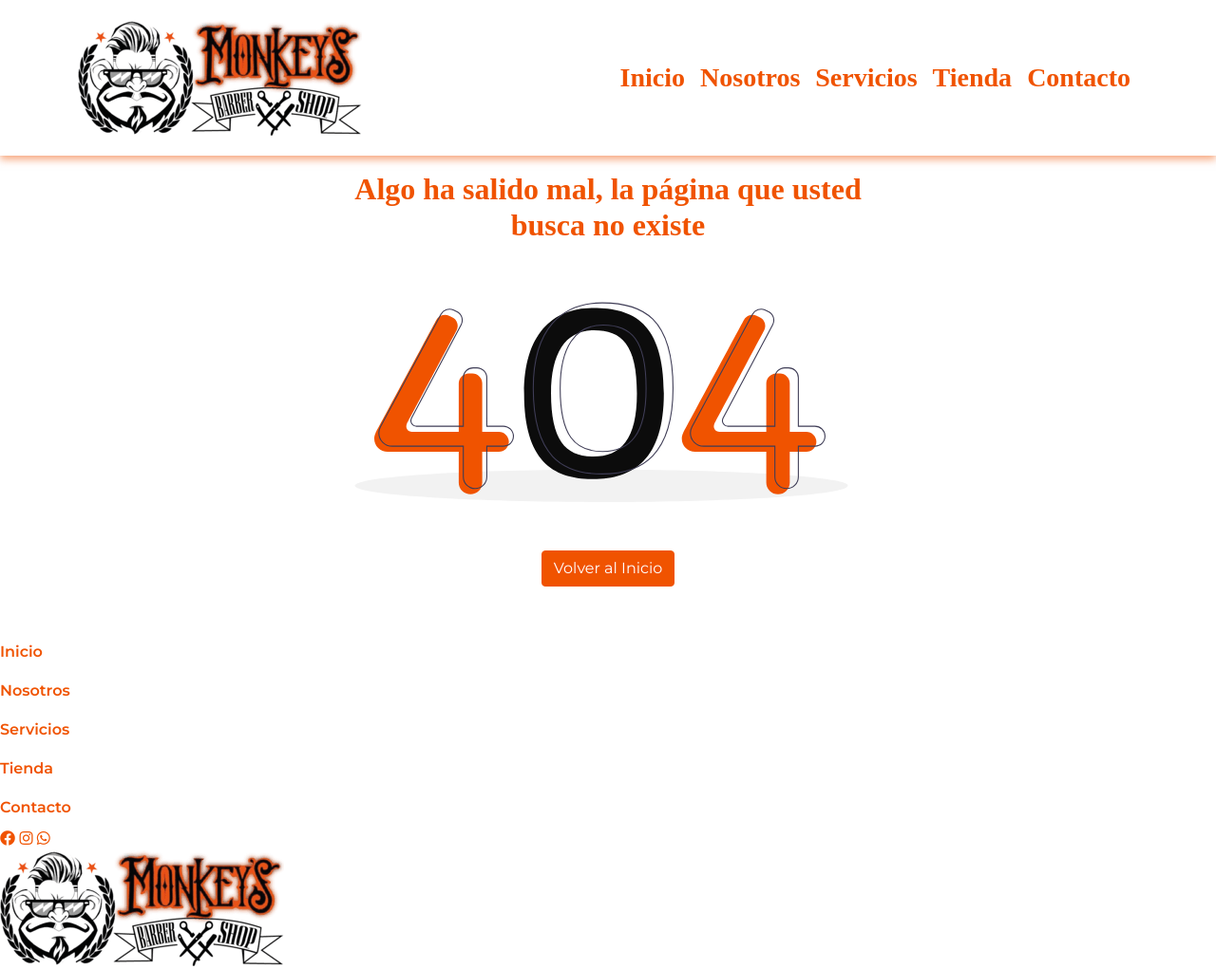
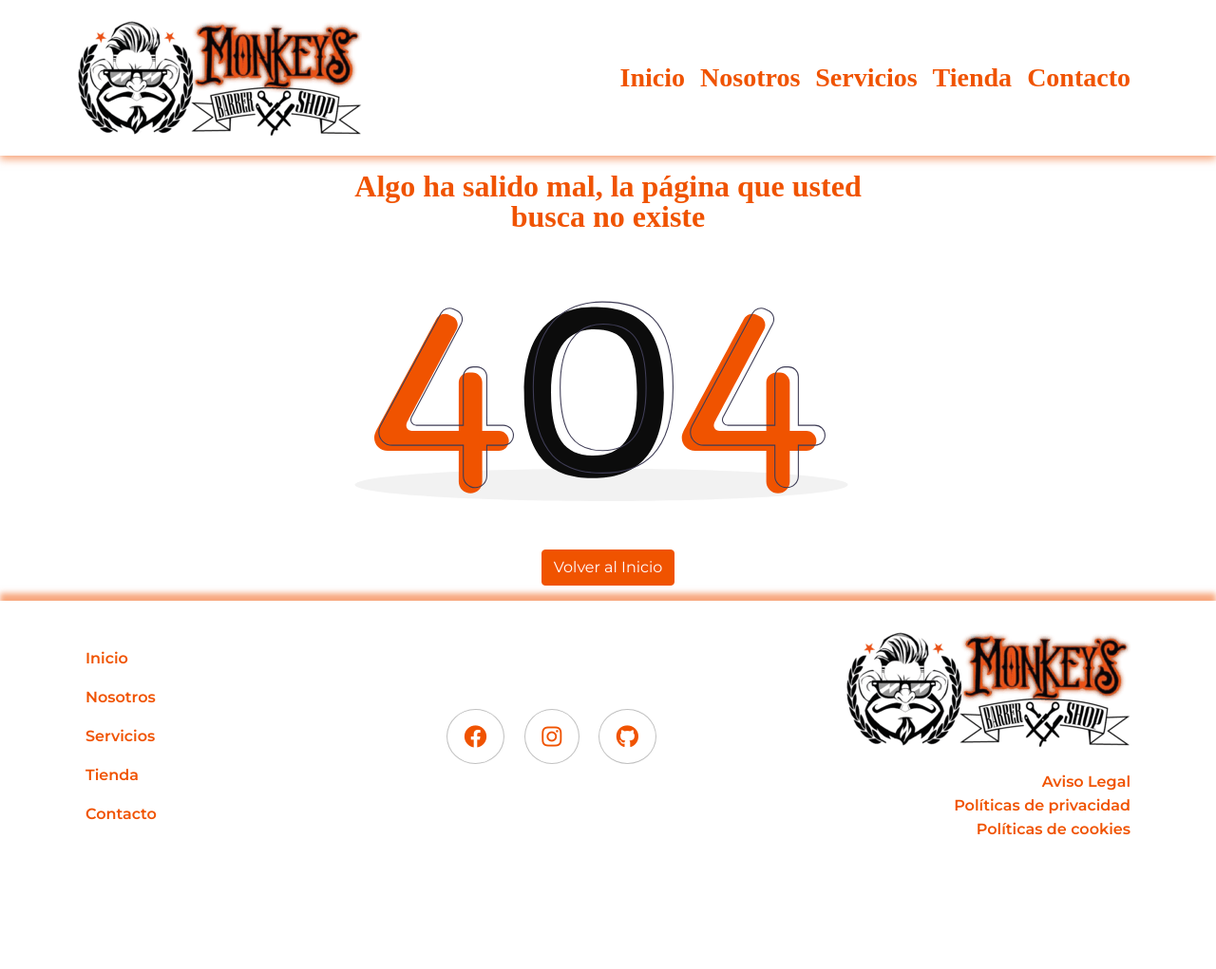
Before and after one commit to sebamar88/proyecto-coderhouse, a plain HTML site: page 404.html in a window 1280 px wide. Shown: the top 1021 px of the page at 95% size. After the commit the page ends 918 px from the top, so only its background shows below. Drawn offline with nearby package versions, Linux system fonts and the light colour scheme.

Commit message:
minimal aesthetic changes

```diff
--- a/404.html
+++ b/404.html
@@ -80,7 +80,8 @@
         </div>
     </section>
     <!-- Inicio Footer -->
-    <footer class="section__py">
+    <footer class="section__py footer">
+        <div class="footer__container">
             <div class="footer__menu">
                 <ul>
                     <li><a href="./index.html">Inicio</a></li>
@@ -97,17 +98,20 @@
                 <a class="rrss__links" href="#">
                     <i class="fab fa-instagram rrss__icons"></i>
                 </a>
-            <a class="rrss__links" href="#">
-                <i class="fab fa-whatsapp rrss__icons"></i>
+                <a class="rrss__links" href="https://github.com/sebamar88/proyecto-coderhouse/">
+                    <i class="fab fa-github rrss__icons"></i>
                 </a>
             </div>
-        <div>
+            <div class="text-end">
+                <a href="./index.html">
                     <img src="./assets/img/Logo.png" alt="Logo">
+                </a>
                 <ul class="footer__legales">
                     <li><a href="#">Aviso Legal</a></li>
                     <li><a href="#">Políticas de privacidad</a></li>
                     <li><a href="#">Políticas de cookies</a></li>
                 </ul>
+            </div>
         </div>
     </footer>
     <!-- Fin Footer -->
--- a/assets/scss/style.scss
+++ b/assets/scss/style.scss
@@ -17,7 +17,8 @@ $resta: 0.75rem;
 
 h1 {
   font-size: $tamanio + 1rem;
-  margin: 0;
+  margin: 0 0 .75rem 0;
+  line-height: 1;
 }
 h2 {
   font-size: $tamanio - $resta;
@@ -32,7 +33,6 @@ img {
 }
 p {
   color: #000;
-  /* font-size: 1.6rem; */
   font-size: 1rem;
   font-family: "Montserrat", sans-serif;
 }
@@ -173,6 +173,9 @@ thead {
     @media (min-width: 768px) {
       grid-template: 1fr / repeat(2, 1fr);
     }
+  }
+  p{
+    text-align: justify;
   }
 }
 
```
Also changed, not shown: index.html (+1 -1 lines), views/contacto.html (+1 -1 lines), views/nosotros.html (+1 -1 lines), views/servicios.html (+1 -1 lines), views/tienda.html (+1 -1 lines), assets/css/style.css. Lines whose indentation alone changed are shown as unchanged.
